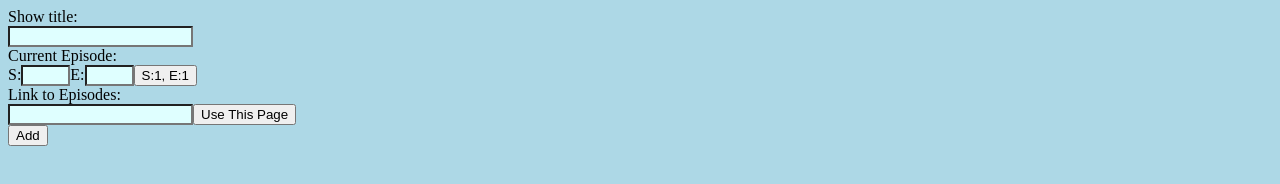
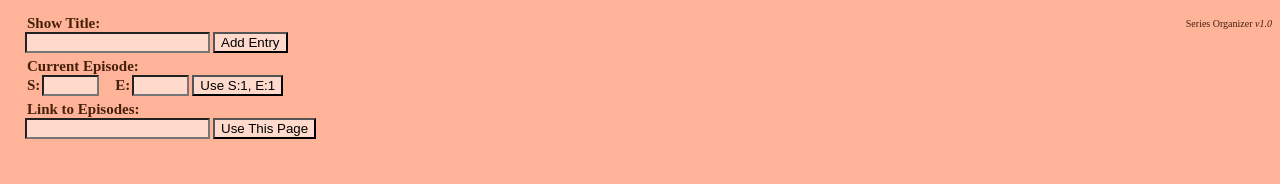
Before and after one commit to SDMichaud/series-organizer, a website: page data/popup.html in a window 1280 px wide. Drawn offline with Linux system fonts and the light colour scheme.

Commit message:
Apply Orange Theme to Panel and Popup Windows
Apply an orange theme style to the panel and popup windows. Include new
css pages and icons. Do some code refactoring to swap buttons for image
inputs.

```diff
--- a/data/panelstyle.css
+++ b/data/panelstyle.css
@@ -1,17 +1,66 @@
 body{
-	background-color: lightblue;
+	background-color: #ffd9cc;
+	margin-top: 20px;
 }
 h1{
 	color: navy;
 }
-table{
+table.outerTable{
+	width: 100%;
+	border-spacing: 0px;
+}
+table.innerTable{
+	border-spacing: 0px;
 	width: 100%;
 }
-th, td:not(.inner){
-	border-bottom: 1px solid #555;
+input.change{
+	margin-right: 25px;
+}
+span.addText{
+	color: #47200a;
+	font-weight: bolder;
+}
+span.titleText{
+	color: #47200a;
+	margin-top: 5px;
+	float: right;
+	font-weight: bold;
+}
+span.versionText{
+	font-style: italic;
+}
+th {
+	color: white;
+	font-size: 20px;
+	text-shadow:
+	-1px -1px black,
+	1px -1px black,
+	-1px 1px black,
+	1px 1px black;
+	text-align: center;
+	border-top: 1px solid black;
+	border-bottom: 1px solid black;
+}
+td.outerTD{
+	color: #47200a;
+	text-align: center;
+	font-weight: bold;
+	border-bottom: 1px solid black;
+}
+td.inner{
 	text-align: center;
 }
-/* Selects all table rows except ones with the class "headings" */
-tr:hover:not(.headings){
-	background-color: #7BA6B4;
+tr.outer:hover{
+	background-color: #ffb399;
 }
+/* Not sure if I will still use this
+input:not(.addButton):hover{
+	box-shadow:
+	0px 0px 5px #8a6153,
+	3px 3px 2px #8a6153,
+	-3px -3px 2px #8a6153,
+	3px -3px 2px #8a6153,
+	-3px 3px 2px #8a6153;
+	background-color: rgba(0, 0, 0, 0.43);
+}
+*/
--- a/data/popup.html
+++ b/data/popup.html
@@ -4,14 +4,14 @@
 <link rel="stylesheet" type="text/css" href="popupstyle.css">
 </head>
 <body>
+<span class='titleText'>Series Organizer <span class='versionText'>v1.0</span></span>
 <form>
-Show title:<br>
-<input type="text" id="showName" tabindex="1"><br>
-Current Episode:<br>
-S:<input type="text" size="3" id="seriesNum" tabindex="2">E:<input type="text" size="3" id="episodeNum" tabindex="3"><button id="firstEpiButton">S:1, E:1</button><br>
-Link to Episodes:<br>
-<input type="text" id="linkEpisode" tabindex="4"><button id="thisPageButton">Use This Page</button><br>
-<input type="submit" value="Add" id="addSubmitButton">
+<span class='inputText'>Show Title:</span><br>
+<input type="text" id="showName" tabindex="1"><input type="submit" class='button' value="Add Entry" id="addSubmitButton"><br>
+<span class='inputText'>Current Episode:</span><br>
+<span class='inputText'>S:</span><input type="text" size="4" id="seriesNum" tabindex="2"><span class='spacer'></span><span class='inputText'>E:</span><input type="text" size="4" id="episodeNum" tabindex="3"><button class='button' id="firstEpiButton">Use S:1, E:1</button><br>
+<span class='inputText'>Link to Episodes:</span><br>
+<input type="text" id="linkEpisode" tabindex="4"><button class='button' id="thisPageButton">Use This Page</button><br>
 </form>
 </body>
 </html>
--- a/data/popupstyle.css
+++ b/data/popupstyle.css
@@ -1,6 +1,36 @@
 body{
-	background-color: lightblue;
+	background-color: #ffb399;
+	margin-top: 15px;
+	margin-left: 25px;
 }
+/* TODO space boxes out a bit */
 input[type='text']{
-	background-color: #DFFFFF;
+	background-color: #ffd9cc;
+	margin-right: 3px;
+	margin-bottom: 5px;
 }
+span.titleText{
+	color: #47200a;
+	font-size: 10px;
+	margin-top: 3px;
+	/*margin-bottom: 5px;*/
+	float: right;
+}
+span.versionText{
+	font-style: italic;
+}
+span.inputText{
+	color: #47200a;
+	font-size: 15px;
+	font-weight: bold;
+	margin-right: 2px;
+	margin-left: 2px;
+	/*margin-bottom: 2px;*/
+}
+span.spacer{
+	margin-right: 11px;
+}
+.button{
+	background-color: #ffd9cc;
+	cursor: pointer;
+}
```
Also changed, not shown: data/panel.html (+3 -4 lines), data/panel.js (+5 -5 lines), index.js (+4 -4 lines), data/file_add.png, data/garbage.png, data/minus.png, data/pencil.png, data/plus.png.
